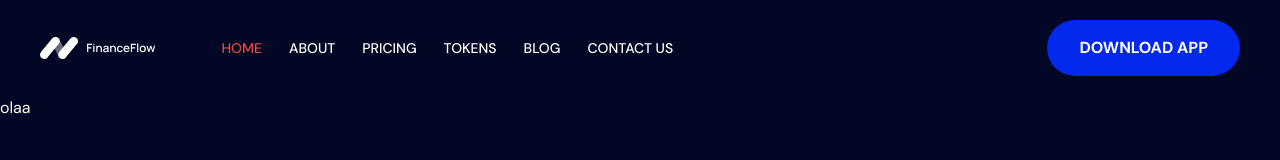
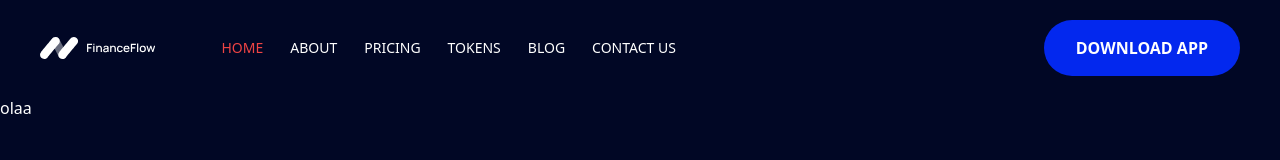
Before and after one commit to juliuscaezarff/Finance-Flow, a Next.js app: page / in a window 1280 px wide. Shown: the top 160 px of the page. Built offline with nearby package versions, Linux system fonts and the light colour scheme.

Commit message:
feat: configurando a font do projeto

```diff
--- a/src/app/layout.tsx
+++ b/src/app/layout.tsx
@@ -3,7 +3,10 @@ import './globals.css'
 import type { Metadata } from 'next'
 import { DM_Sans } from 'next/font/google'
 
-const Sans = DM_Sans({ subsets: ['latin'] })
+const Sans = DM_Sans({
+  variable: '--font-sans',
+  subsets: ['latin']
+})
 
 export const metadata: Metadata = {
   title: 'FinanceFlow',
@@ -17,7 +20,7 @@ export default function RootLayout({
 }) {
   return (
     <html lang="en">
-      <body className={Sans.className}>
+      <body className={Sans.variable}>
         <Header />
         {children}
       </body>
```
